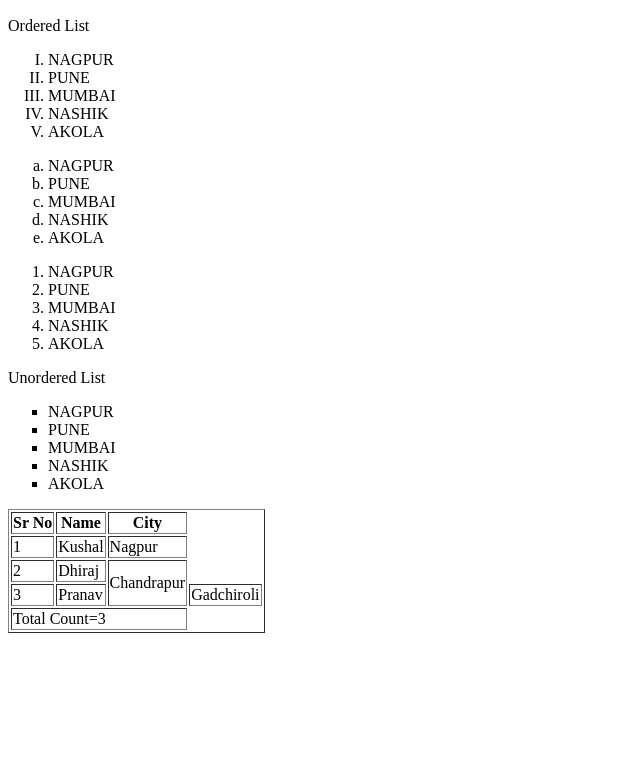
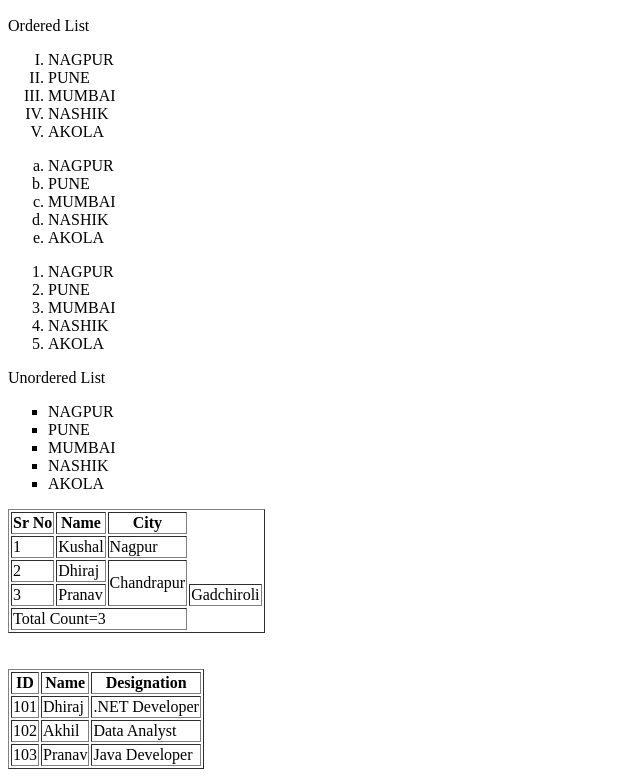
Before and after one commit to kaghule07/WebDevelopment-Quantum, a plain HTML site: page index.html in a window 1280 px wide. Shown: the part 373-1150 px from the top of the page, without its empty margins (0-640 px from the left). Before the commit the page ends 1014 px from the top, so only its background shows below. Drawn offline with Linux system fonts and the light colour scheme.

Commit message:
Web Development

```diff
--- a/index.html
+++ b/index.html
@@ -82,5 +82,34 @@
             </tr>
         </tbody>
     </table>
+
+    <br/>
+    <br/>
+    <table border="1">
+        <thead>
+            <tr>
+                <th>ID</th>
+                <th>Name</th>
+                <th>Designation</th>
+            </tr>
+        </thead>
+        <tbody>
+            <tr>
+                <td>101</td>
+                <td>Dhiraj</td>
+                <td>.NET Developer</td>
+            </tr>
+            <tr>
+                <td>102</td>
+                <td>Akhil</td>
+                <td>Data Analyst</td>
+            </tr>
+            <tr>
+                <td>103</td>
+                <td>Pranav</td>
+                <td>Java Developer</td>
+            </tr>
+        </tbody>
+    </table>
 </body>
 </html>
```
